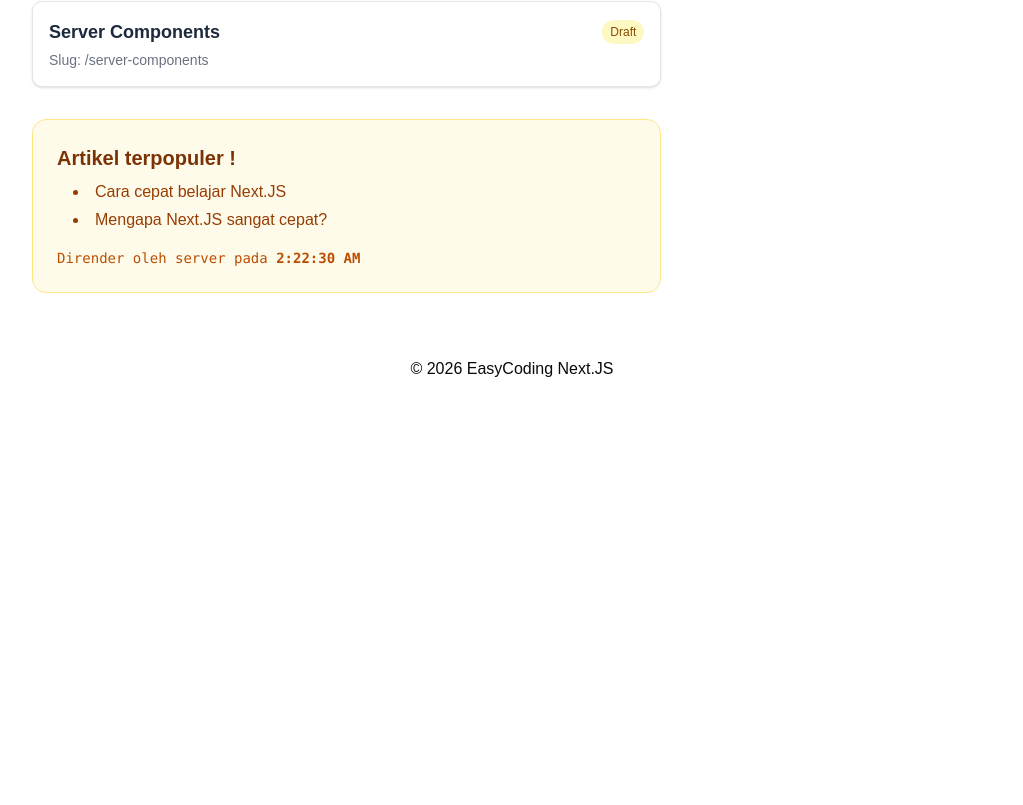
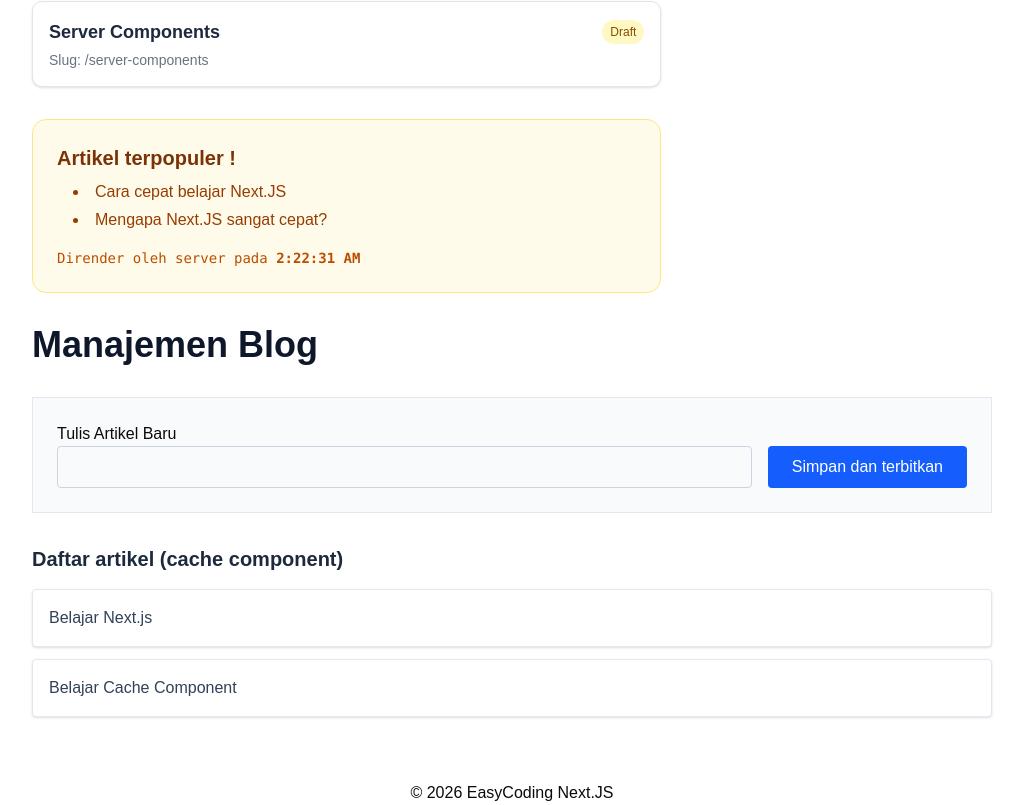
Before and after one commit to mhamdriizki/nextjs-course-full, a Next.js app: page /blog in a window 1280 px wide. Shown: the part 545-1350 px from the top of the page, without its empty margins (128-1151 px from the left). Before the commit the page ends 926 px from the top, so only its background shows below. Built offline with nearby package versions, Linux system fonts and the light colour scheme.

Commit message:
feat: Update and applied

```diff
--- /dev/null
+++ b/app/blog/action.ts
@@ -0,0 +1,15 @@
+"use server";
+
+import { addPostToDb } from "@/lib/data/blog";
+import { updateTag } from "next/cache";
+
+export async function createPostAction(formData: FormData) {
+  const title = formData.get("title") as string;
+  if (!title) return;
+
+  // 1. simpan ke db
+  await addPostToDb(title);
+
+  // 2. destroy cache berdasarkan label
+  updateTag("blog-posts")
+}
--- /dev/null
+++ b/app/blog/components/AddPostForm.tsx
@@ -0,0 +1,23 @@
+import { createPostAction } from "../action";
+
+export function AddPostForm() {
+  return (
+    // Panggil server action dari attribut form HTML
+    <form action={createPostAction} className="mb-8 p-6 bg-slate-50 border border-slate-200 rouded-xl">
+      <h3>Tulis Artikel Baru</h3>
+      <div className="flex gap-4">
+        <input
+          name="title"
+          required
+          className="border border-slate-300 p-2 flex-1 rounded text-slate-800"/>
+
+        <button
+          type="submit"
+          className="bg-blue-600 hover:bg-blue-700 text-white px-6 py-2 rounded font-medium transition-colors">
+            Simpan dan terbitkan
+        </button>
+
+      </div>
+    </form>
+  )
+}
--- a/app/blog/page.tsx
+++ b/app/blog/page.tsx
@@ -1,11 +1,15 @@
-import { getPublishedPosts, getTrendingTags } from "@/lib/data/blog";
+import { getPosts, getPublishedPosts, getTrendingTags } from "@/lib/data/blog";
 import { PostList } from "./components/PostList"
 import { Suspense } from "react";
 import { CategorySidebar } from "./components/CategorySidebar";
 import { LiveViewers } from "./components/LiveViewer";
 import { PopularPosts } from "./components/PopularPosts";
+import { AddPostForm } from "./components/AddPostForm";
 
 export default async function BlogPage() {
+  // Panggil data post
+  const posts = await getPosts();
+
   console.time("Mengukur waktu fetch");
   const post = await getPublishedPosts();
   console.timeEnd("Mengukur waktu fetch")
@@ -42,6 +46,25 @@ export default async function BlogPage() {
           </Suspense>
         </div>
       </div>
+
+      {/* field untuk Tambah Post  */}
+      <div className="max-w-5xl mx-auto mt-8">
+        <h1 className="text-4xl font-extrabold mb-8 text-slate-900">Manajemen Blog</h1>
+
+        {/* panggil addform */}
+        <AddPostForm/>
+
+        {/* show post */}
+        <h2 className="text-xl font-bold mb-4 text-slate-800">Daftar artikel (cache component)</h2>
+        <ul className="space-y-3">
+          {posts.map((post) => (
+            <li key={post.id} className="p-4 bg-white border border-slate-200 rounded shadow-sm text-slate-700 font-medium">
+              {post.title}
+            </li>
+          ))}
+        </ul>
+
+      </div>
     </div>
   )
 }
--- a/lib/data/blog.ts
+++ b/lib/data/blog.ts
@@ -1,7 +1,12 @@
 import { PostPreview } from "@/app/type";
-import { cacheLife } from "next/cache";
+import { cacheLife, cacheTag } from "next/cache";
 
 const delay = (ms: number) => new Promise((resolve) => setTimeout(resolve, ms));
+
+export const FAKE_DB_POST = [
+  { id: "1", title: "Belajar Next.js" },
+  { id: "2", title: "Belajar Cache Component" },
+]
 
 // Mock get all post
 export async function getPublishedPosts(): Promise<PostPreview[]> {
@@ -29,3 +34,17 @@ export async function getTrendingTags(): Promise<string[]> {
   await delay(500);
   throw new Error("Database trending sedang crash");
 }
+
+export async function getPosts() {
+  "use cache";
+
+  cacheTag("blog-posts");
+
+  await new Promise((res) => setTimeout(res, 1500));
+  return FAKE_DB_POST;
+}
+
+export async function addPostToDb(title: string) {
+  const newPost = { id: Date.now().toString(), title: title };
+  FAKE_DB_POST.push(newPost);
+}
```
